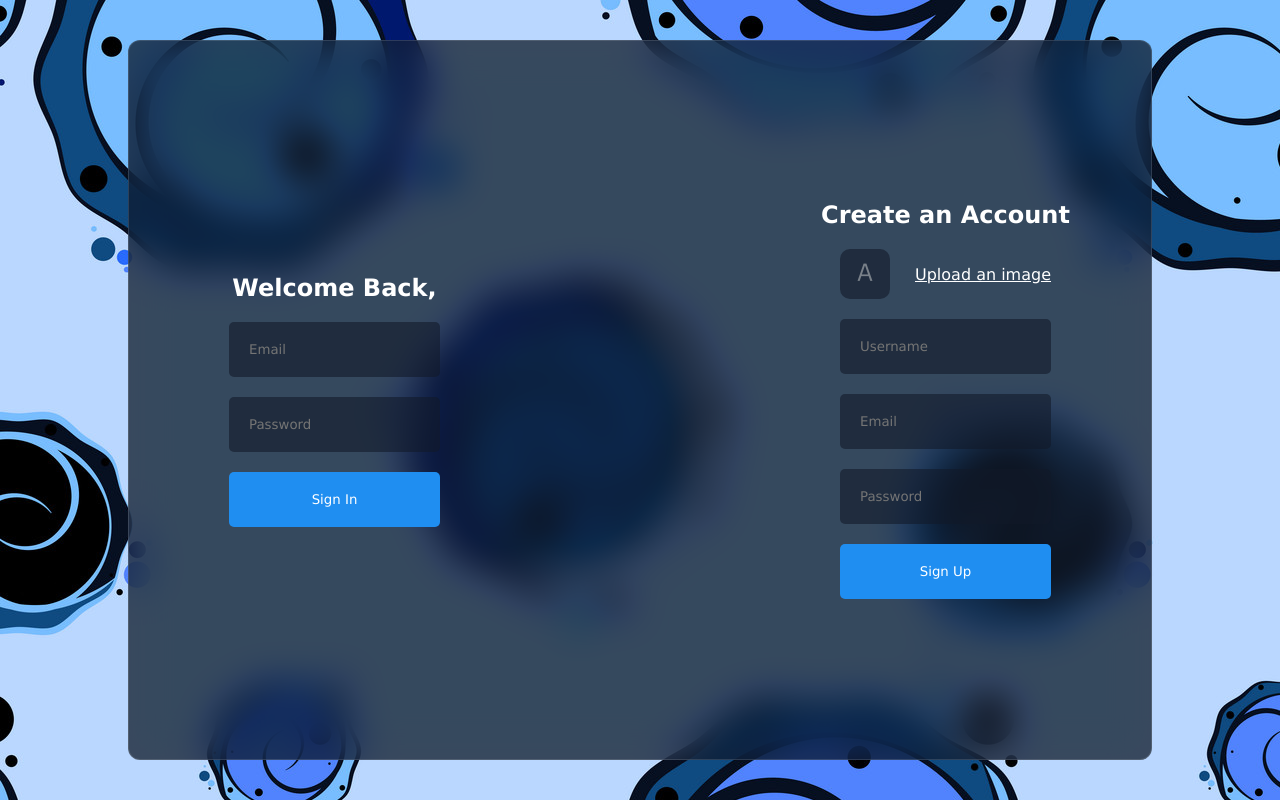
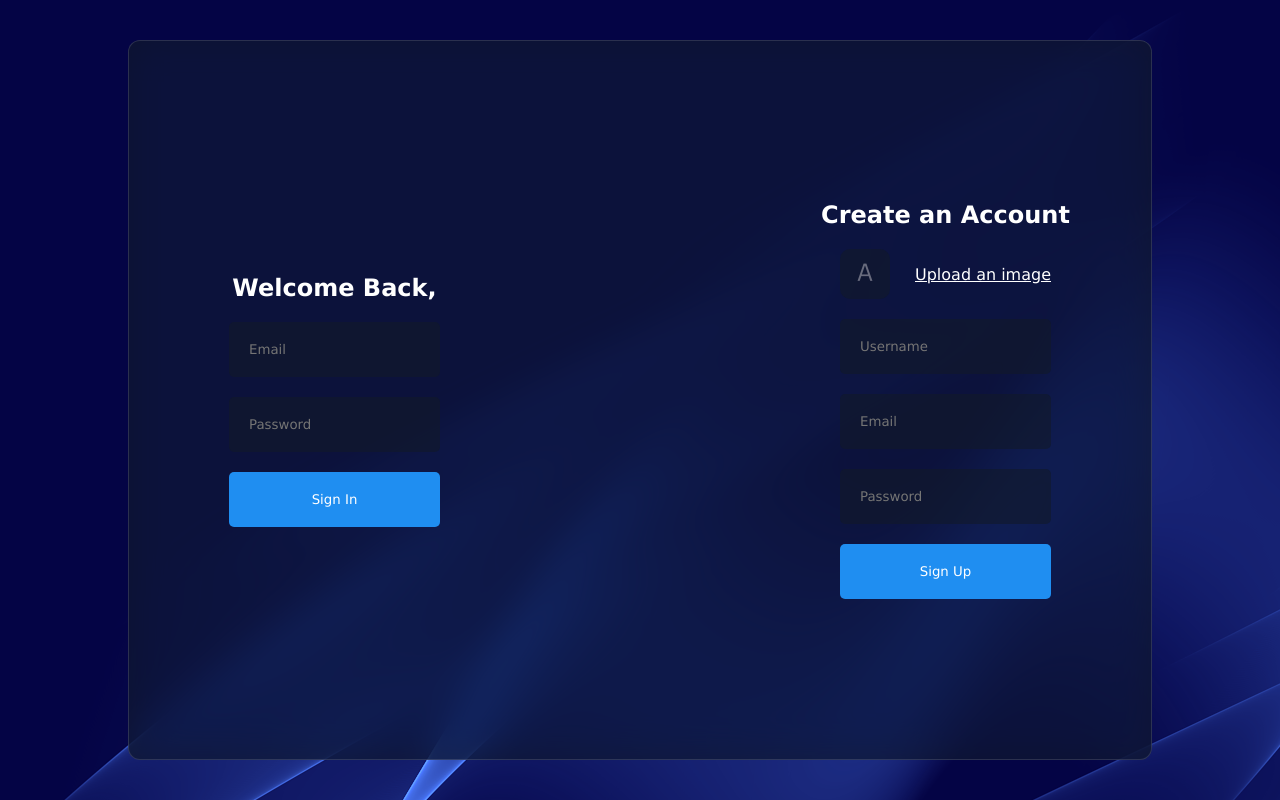
Before and after one commit to KavinduSooriyaarachchi/react-firebase-chat-application, a React (Vite) app in the folder react-firebase-chat-starter/: page / in a window 1280 px wide. Built offline with nearby package versions, Linux system fonts and the light colour scheme; no server answers.

Commit message:
Changes background image

```diff
--- a/react-firebase-chat-starter/src/index.css
+++ b/react-firebase-chat-starter/src/index.css
@@ -7,7 +7,7 @@
 }
 
 body {
-  background-image: url("/bg.jpg");
+  background-image: url("/bg.png");
   display: flex;
   align-items: center;
   justify-content: center;
```
Also changed, not shown: react-firebase-chat-starter/public/bg.png (added).
